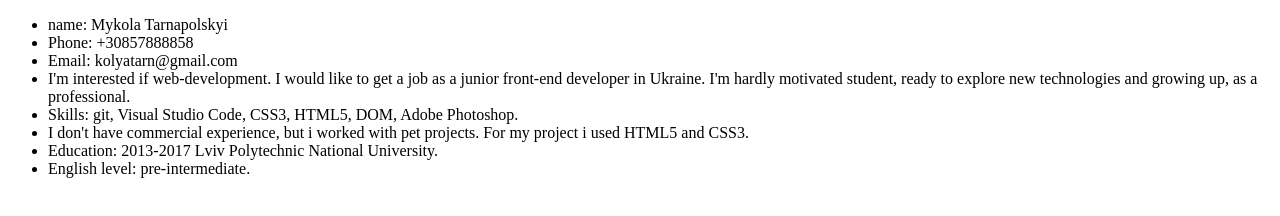
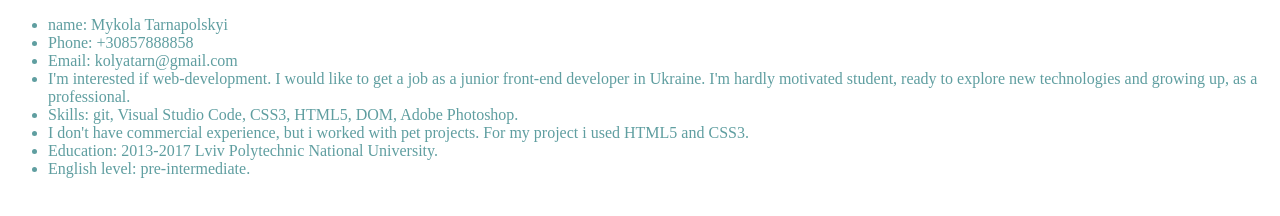
Before and after one commit to tarnapolskyi/rsschool-cv, a plain HTML site: page index.html in a window 1280 px wide. Drawn offline with Linux system fonts and the light colour scheme.

Commit message:
feat: add link and create style  for css

```diff
--- a/index.html
+++ b/index.html
@@ -4,6 +4,7 @@
     <meta charset="UTF-8">
     <meta name="viewport" content="width=device-width, initial-scale=1.0">
     <title>Rezumeshka</title>
+    <link rel="stylesheet" href="style.css">
 </head>
 <body>
     <ul>
--- /dev/null
+++ b/style.css
@@ -0,0 +1 @@
+*{color:cadetblue;}
```
